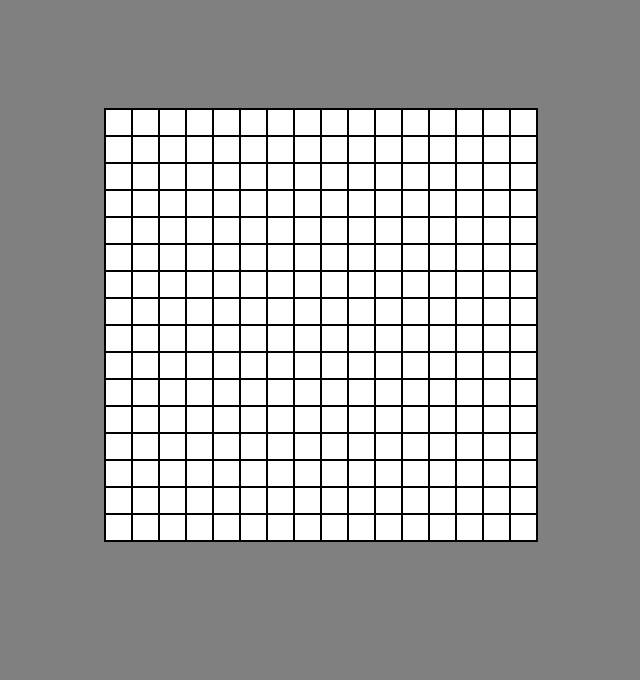
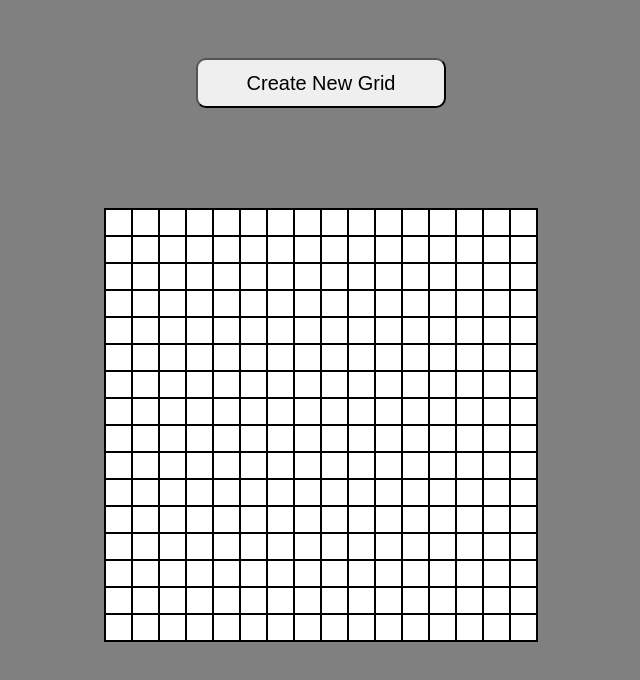
Before and after one commit to RachelMLawson/etch-a-sketch, a plain HTML site: page index.html in a window 1280 px wide. Shown: the whole page, without its empty margins (319-959 px from the left). Drawn offline with Linux system fonts and the light colour scheme.

Commit message:
Add a button that prompts user for new grid dimensions

```diff
--- a/script.js
+++ b/script.js
@@ -4,14 +4,30 @@
     - put inside container div
     - careful with borders and margins affectng size of boxes
 2. Change div background color when mouseover
+3. Add button to trigger a popup asking for number of squares per side for new grid. Replace old grid with new (takes up same total space as
+    previous grid). User input has max of 100. (hint: research button tags and prompts)
 
 */
 
+let btnContainer = document.createElement('div');
+btnContainer.classList.add('btnContainer');
+document.body.insertBefore(btnContainer, document.body.firstChild);
+let newGridBtn = document.createElement('button');
+newGridBtn.classList.add('newGridBtn');
+let btnText = document.createTextNode("Create New Grid");
+newGridBtn.appendChild(btnText);
+newGridBtn.addEventListener('click', function() {
+    // Display the prompt when the button is clicked
+    const userInput = prompt('Please enter the number of squares per side: ');
+    console.log(userInput);
+    });
+btnContainer.appendChild(newGridBtn);
+
 let gridContainer = document.getElementById('gridContainer');
 
-function buildGrid(numberOfSquares) {
+function buildGrid(squaresPerSide) {
+    let numberOfSquares = squaresPerSide * squaresPerSide;
     for (let i = 0; i < numberOfSquares; i++) {
-
 
         let gridSquare = document.createElement('div');
         gridSquare.classList.add('square');
@@ -26,4 +42,4 @@ function buildGrid(numberOfSquares) {
     }
 }
 
-buildGrid(256);
+buildGrid(16);
--- a/style.css
+++ b/style.css
@@ -3,6 +3,24 @@ body {
     display: flex;
     justify-content: center;
     align-items: center;
+    flex-direction: column;
+}
+
+
+.btnContainer {
+    display: flex;
+    justify-content: center;
+    align-items: center;
+
+}
+
+.newGridBtn {
+    height: 50px;
+    width: 250px;
+    border-radius: 10px;
+    font-size: 20px;
+    margin-top: 50px;
+    margin-bottom: 0px;
 }
 
 #gridContainer {
```
Also changed, not shown: index.html (+1 -0 lines).
